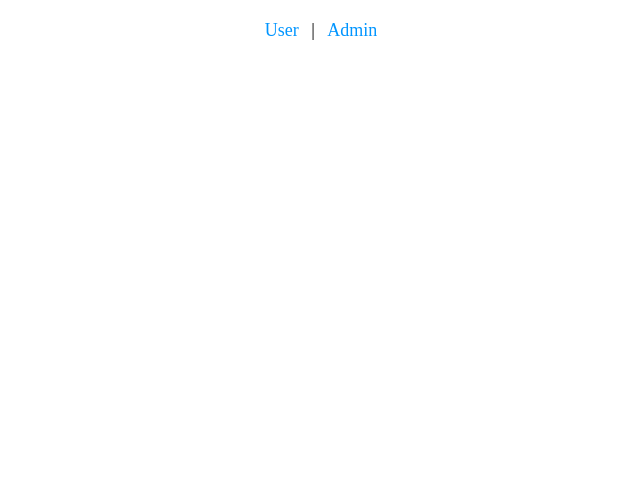
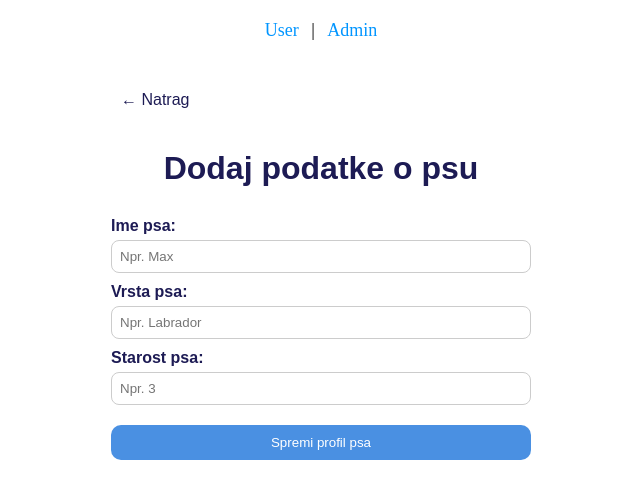
Before and after one commit to shlazaric/frontend-paw, a Vue app in the folder pawfectstay/: page /dodaj-psa in a window 1280 px wide. Before the commit this address had no page. Shown: the top 498 px of the page, without its empty margins (319-959 px from the left). Built offline with nearby package versions, Linux system fonts and the light colour scheme.

Commit message:
dodana stranica za kreiranje profila psa

```diff
--- a/pawfectstay/src/router/index.js
+++ b/pawfectstay/src/router/index.js
@@ -5,7 +5,7 @@ import WelcomeUser from '../views/user/WelcomeUser.vue'
 import RegisterUser from '../views/user/RegisterUser.vue'
 import LoginUser from '../views/user/LoginUser.vue'
 import HomeUser from '../views/user/HomeUser.vue'
-//import AddPet from '../views/user/AddPet.vue'
+import DodajPsa from '../views/user/DodajPsa.vue'
 import RezervirajTermin from '../views/user/RezervirajTermin.vue'
 
 // ADMIN
@@ -20,9 +20,8 @@ const routes = [
   { path: '/register', name: 'user-register', component: RegisterUser },
   { path: '/login', name: 'login-user', component: LoginUser },
   { path: '/home', name: 'user-home', component: HomeUser },
-  //{ path: '/dodaj-psa', name: 'add-dog', component: AddPet },
+  { path: '/dodaj-psa', name: 'add-dog', component: DodajPsa },
   { path: '/rezervacija', name: 'rezervacija', component: RezervirajTermin },
-
 
   // ADMIN routes
   { path: '/admin', name: 'admin-welcome', component: WelcomeAdmin },
--- /dev/null
+++ b/pawfectstay/src/views/user/DodajPsa.vue
@@ -0,0 +1,150 @@
+<template>
+  <div class="dog-container">
+
+
+    <button class="back-btn" @click="$router.push('/home')">← Natrag</button>
+
+    <h1>Dodaj podatke o psu</h1>
+
+    <form class="dog-form" @submit.prevent="saveDog">
+
+      <label for="name">Ime psa:</label>
+      <input
+        id="name"
+        type="text"
+        v-model="dogName"
+        placeholder="Npr. Max"
+        required
+      />
+
+      <label for="breed">Vrsta psa:</label>
+      <input
+        id="breed"
+        type="text"
+        v-model="dogBreed"
+        placeholder="Npr. Labrador"
+        required
+      />
+
+      <label for="age">Starost psa:</label>
+      <input
+        id="age"
+        type="number"
+        v-model="dogAge"
+        placeholder="Npr. 3"
+        min="0"
+        required
+      />
+
+      <button type="submit">Spremi profil psa</button>
+    </form>
+
+    <p v-if="successMessage" class="success">{{ successMessage }}</p>
+  </div>
+</template>
+<script>
+export default {
+  name: "DodajPsa",
+
+  data() {
+    return {
+      dogName: "",
+      dogBreed: "",
+      dogAge: "",
+      successMessage: "",
+    };
+  },
+
+  methods: {
+    saveDog() {
+      if (!this.dogName || !this.dogBreed || !this.dogAge) {
+        alert("Molimo popuni sva polja!");
+        return;
+      }
+
+      const dogProfile = {
+        name: this.dogName,
+        breed: this.dogBreed,
+        age: this.dogAge,
+      };
+
+      localStorage.setItem("dogProfile", JSON.stringify(dogProfile));
+
+      this.successMessage = "Profil psa je uspješno spremljen! ";
+
+      setTimeout(() => {
+        this.$router.push("/home");
+      }, 3000);
+    },
+  },
+};
+</script>
+
+
+<style scoped>
+.dog-container {
+  max-width: 420px;
+  margin: auto;
+  padding: 20px;
+  font-family: "Poppins", sans-serif;
+}
+
+
+.back-btn {
+  background: none;
+  border: none;
+  font-size: 16px;
+  color: #1d1b54;
+  cursor: pointer;
+  margin-bottom: 10px;
+}
+
+.back-btn:hover {
+  text-decoration: underline;
+}
+
+h1 {
+  text-align: center;
+  color: #1d1b54;
+  margin-bottom: 20px;
+}
+
+.dog-form {
+  display: flex;
+  flex-direction: column;
+}
+
+label {
+  font-weight: 600;
+  margin-top: 10px;
+  color: #1d1b54;
+}
+
+input {
+  padding: 8px;
+  border: 1px solid #ccc;
+  border-radius: 8px;
+  margin-top: 5px;
+}
+
+button {
+  background-color: #4a90e2;
+  color: white;
+  border: none;
+  padding: 10px;
+  border-radius: 10px;
+  margin-top: 20px;
+  cursor: pointer;
+}
+
+button:hover {
+  background-color: #1d1b54;
+}
+
+.success {
+  margin-top: 20px;
+  color: green;
+  font-weight: bold;
+  text-align: center;
+}
+</style>
```
